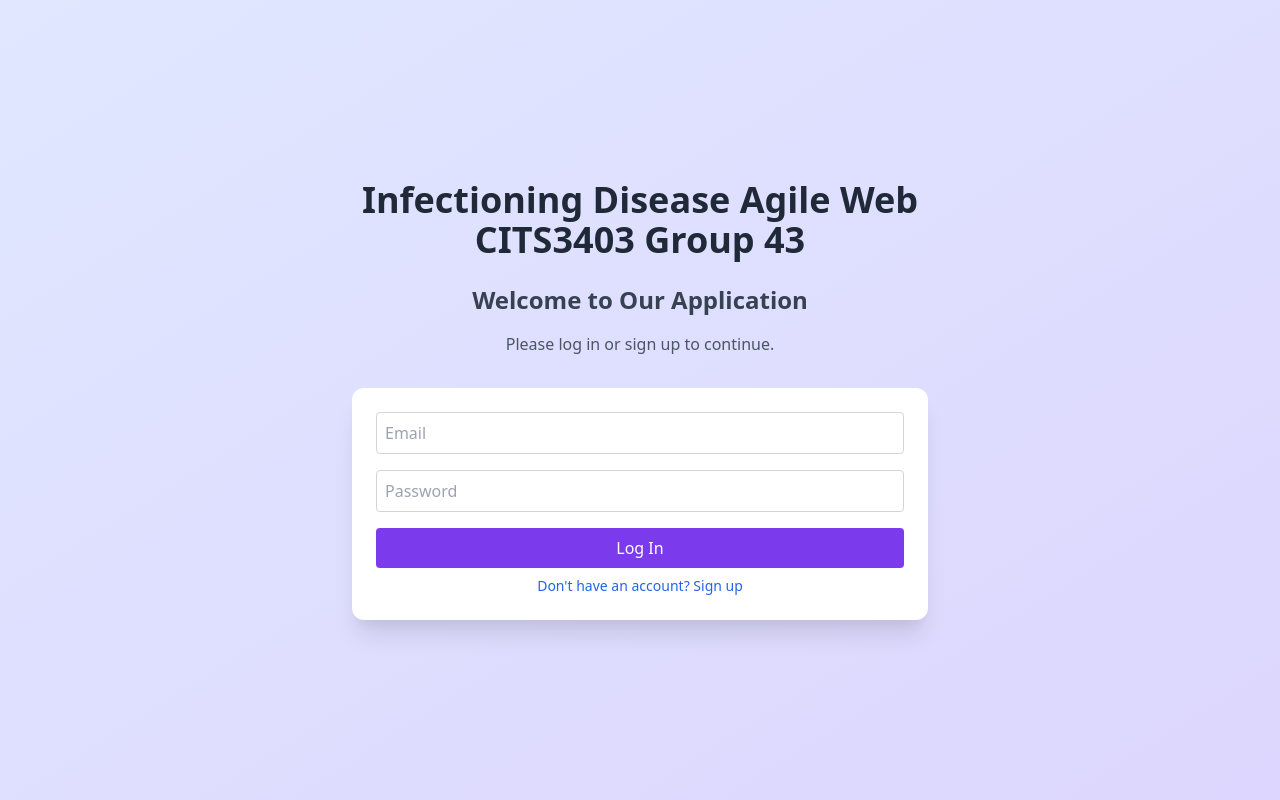
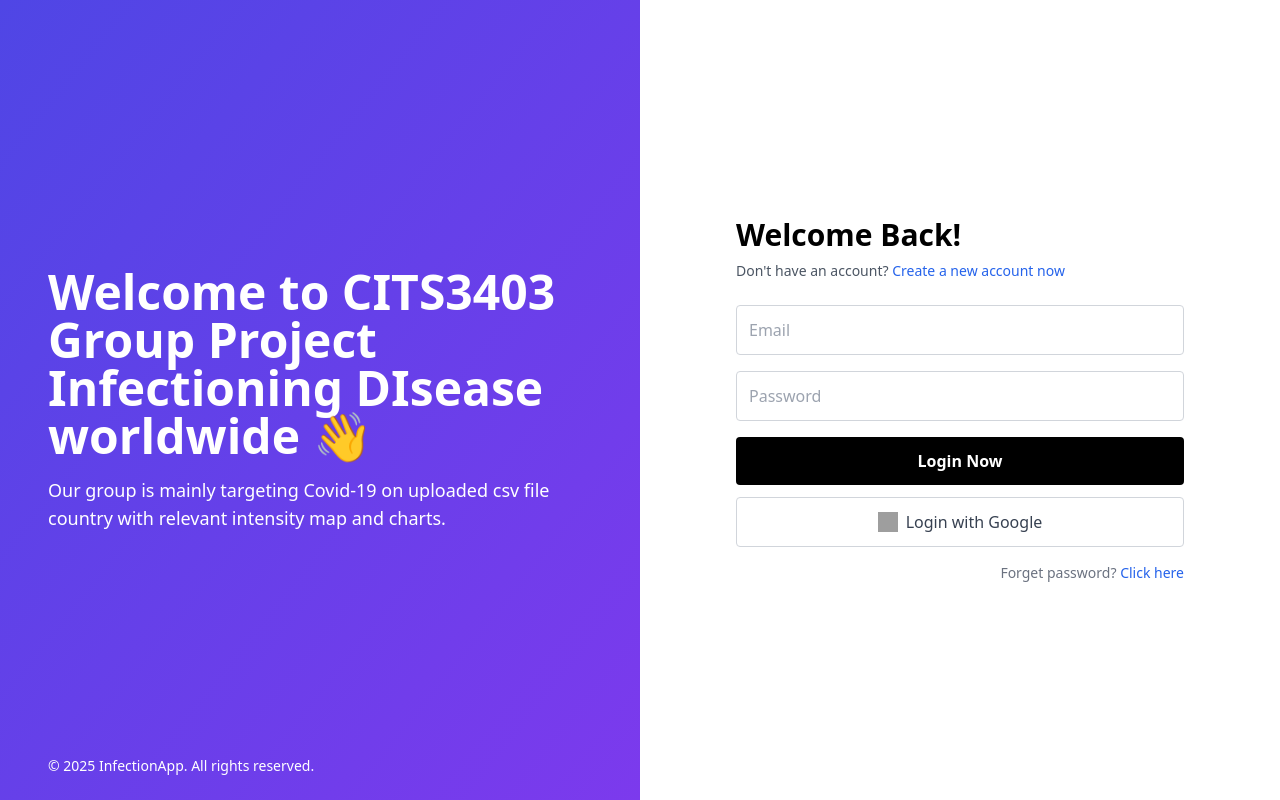
Before and after one commit to M-codes/CITS3403-project, a Flask app: template app/templates/signup.html in a window 1280 px wide. Run offline with Flask 3, Linux system fonts and the light colour scheme; the template is opened without the code that fills it, so the values that code supplies are empty; grey boxes are pictures that could not be loaded.

Commit message:
Changing mock up to all agreed style. Adding some introductions about our project. Changing the signup way to a clearer path and way. Adding login with google account.

```diff
--- a/app/templates/signup.html
+++ b/app/templates/signup.html
@@ -1,33 +1,52 @@
 <!DOCTYPE html>
 <html lang="en">
 <head>
-    <meta charset="UTF-8">
-    <meta name="viewport" content="width=device-width, initial-scale=1.0">
-    <title>Infectioning Disease Agile Web CITS3403 Group 43</title>
+  <meta charset="UTF-8" />
+  <meta name="viewport" content="width=device-width, initial-scale=1.0"/>
+  <title>Login - Infectious Disease Tracker</title>
   <link href="https://cdn.jsdelivr.net/npm/tailwindcss@2.2.19/dist/tailwind.min.css" rel="stylesheet">
   <script src="https://code.jquery.com/jquery-3.6.0.min.js"></script>
 </head>
-<body class="bg-gradient-to-br from-indigo-100 to-purple-200 min-h-screen flex items-center justify-center p-4">
-    <div class="max-w-xl w-full text-center">
-        <h1 class="text-4xl font-bold text-gray-800 mb-6">Infectioning Disease Agile Web CITS3403 Group 43</h1>
-        <h2 class="text-2xl font-semibold text-gray-700 mb-4">Welcome to Our Application</h2>
-        <p class="text-gray-600 mb-8">Please log in or sign up to continue.</p>
+<body class="h-screen w-screen flex overflow-hidden">
+  <!-- Left Side -->
+  <div class="w-1/2 bg-gradient-to-br from-indigo-600 to-purple-600 text-white p-12 flex flex-col justify-center">
+    <h1 class="text-5xl font-extrabold mb-4">Welcome to CITS3403 Group Project Infectioning DIsease worldwide 👋</h1>
+    <p class="text-lg">Our group is mainly targeting Covid-19 on uploaded csv file country with relevant intensity map and charts.</p>
+    <footer class="absolute bottom-6 text-sm text-white/70">© 2025 InfectionApp. All rights reserved.</footer>
+  </div>
 
-        <div class="bg-white rounded-xl shadow-xl p-6">
-            <input type="email" id="email" class="w-full p-2 mb-4 border border-gray-300 rounded" placeholder="Email">
-            <input type="password" id="password" class="w-full p-2 mb-4 border border-gray-300 rounded" placeholder="Password">
-            <button id="submitBtn" class="w-full bg-purple-600 text-white p-2 rounded mb-2">Log In</button>
-            <p id="toggleMode" class="text-sm text-blue-600 cursor-pointer hover:underline">Don't have an account? Sign up</p>
+  <!-- Right Side -->
+  <div class="w-1/2 flex items-center justify-center bg-white p-8">
+    <div class="w-full max-w-md">
+      <h2 class="text-3xl font-bold mb-2">Welcome Back!</h2>
+      <p class="text-sm mb-6 text-gray-600">Don't have an account?
+        <a href="#" id="toggleMode" class="text-blue-600 hover:underline">Create a new account now</a>
+      </p>
+
+      <input type="email" id="email" placeholder="Email" class="w-full p-3 mb-4 border border-gray-300 rounded" />
+      <input type="password" id="password" placeholder="Password" class="w-full p-3 mb-4 border border-gray-300 rounded" />
+
+      <button id="submitBtn" class="w-full bg-black text-white p-3 rounded mb-3 font-semibold">Login Now</button>
+
+      <button class="w-full flex items-center justify-center gap-2 border border-gray-300 p-3 rounded text-gray-700">
+        <img src="https://www.svgrepo.com/show/475656/google-color.svg" class="h-5 w-5" alt="Google Icon" />
+        Login with Google
+      </button>
+
+      <p class="text-sm text-right mt-4 text-gray-500">
+        Forget password? <a href="#" class="text-blue-600 hover:underline">Click here</a>
+      </p>
     </div>
   </div>
 
   <script>
     let isLogin = true;
 
-        $('#toggleMode').click(function () {
+    $('#toggleMode').click(function (e) {
+      e.preventDefault();
       isLogin = !isLogin;
-            $('#submitBtn').text(isLogin ? 'Log In' : 'Sign Up');
-            $('#toggleMode').text(isLogin ? "Don't have an account? Sign up" : "Already have an account? Log in");
+      $('#submitBtn').text(isLogin ? 'Login Now' : 'Sign Up Now');
+      $(this).text(isLogin ? 'Create a new account now' : 'Already have an account? Log in');
     });
 
     $('#submitBtn').click(function () {
@@ -42,15 +61,10 @@
         data: JSON.stringify({ email, password }),
         success: function (response) {
           alert(response.message);
-                    if (isLogin) {
-                        window.location.href = '/home'; // Redirect to data table on successful login
-                    } else {
-                        $('#email').val('');
-                        $('#password').val('');
-                    }
+          if (isLogin) window.location.href = '/home';
         },
         error: function (xhr) {
-                    alert(xhr.responseJSON.message || 'An error occurred.');
+          alert(xhr.responseJSON?.message || 'An error occurred.');
         }
       });
     });
```
Lines whose indentation alone changed are shown as unchanged.
